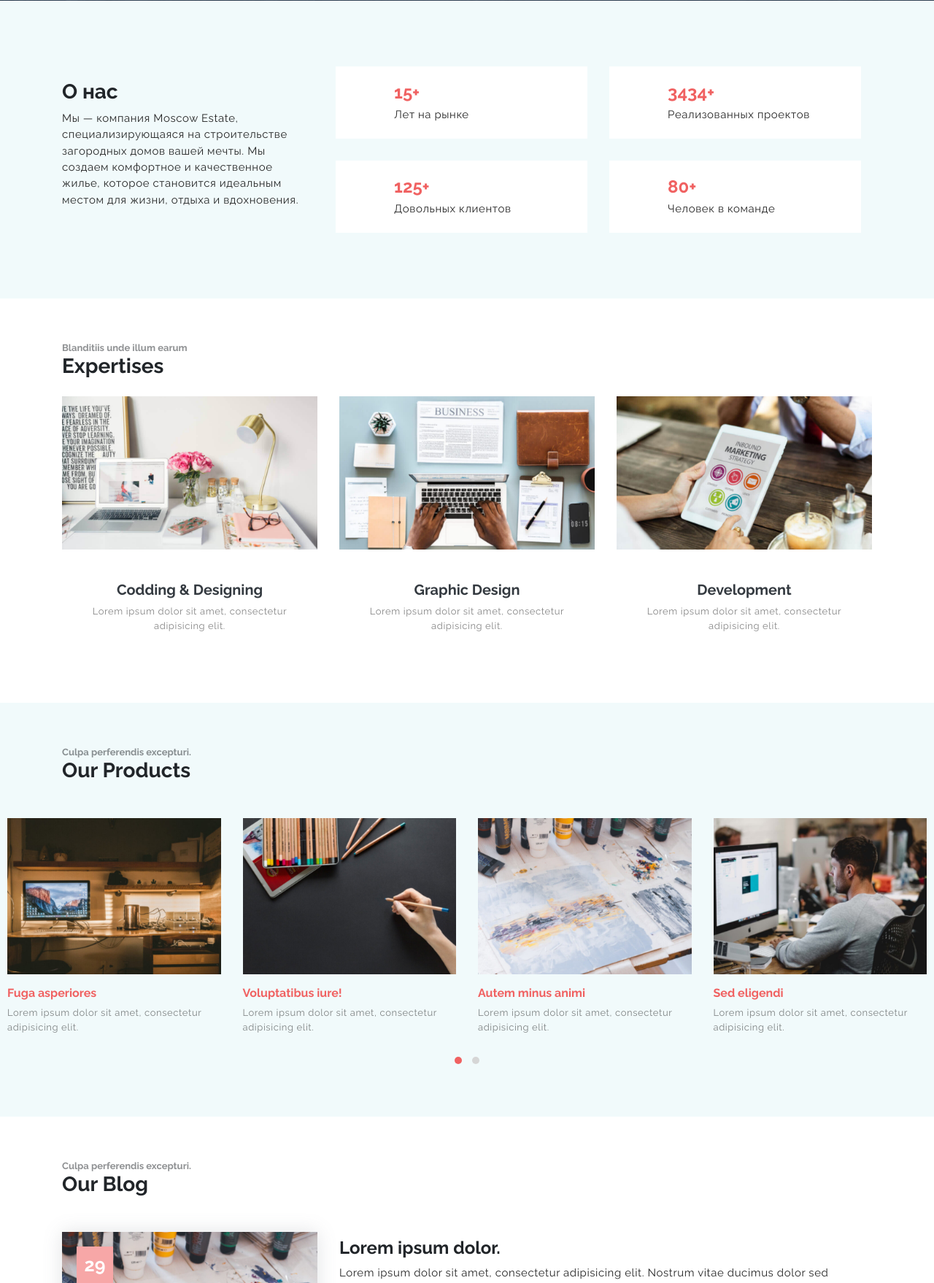
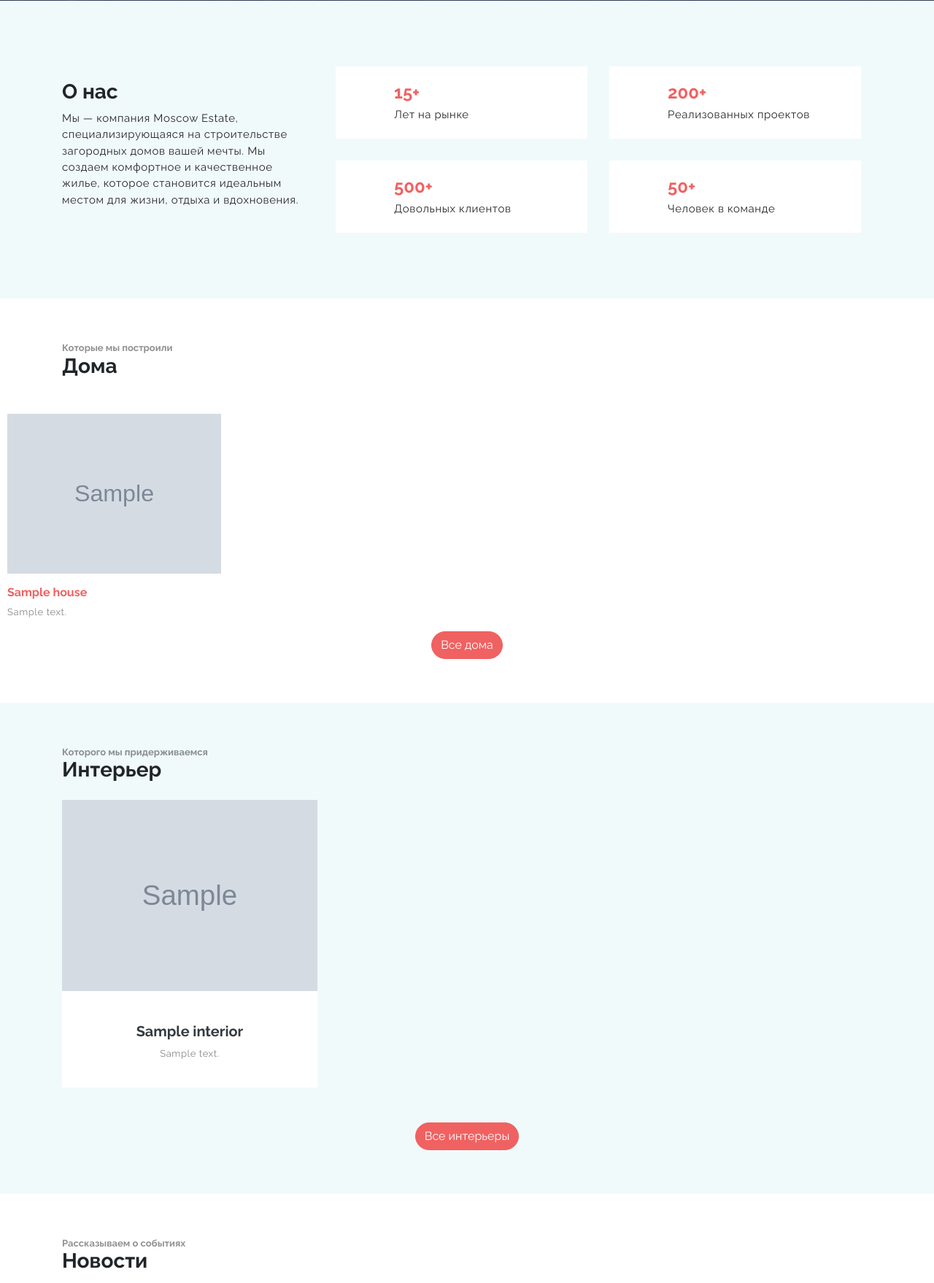
Before and after one commit to RomanPecheritsa/mestv, a Django app: template templates/main.html in a window 1280 px wide. Shown: the part 799-2557 px from the top of the page at 73% size. Run offline with Django 5.2, Linux system fonts and the light colour scheme; tables that the repository leaves empty hold one stand-in row (values such as "Sample post"); the template is opened without the code that fills it: values that come from a table or form of the project are taken from there, most other values are stand-ins (such as "Sample title", 1, 10 or a date in 2020); grey boxes marked "Sample" are stand-in pictures; some libraries are stand-ins or nearby versions.

Commit message:
changed template

```diff
--- a/templates/includes/header.html
+++ b/templates/includes/header.html
@@ -8,7 +8,8 @@
                     <div class="carousel-item {% if text.is_active %}active{% endif %}">
                         <div class="carousel-caption d-none d-md-block">
                             <h2 class="carousel-title">{{ text.title }}</h2>
-                            <button class="btn btn-primary btn-rounded">{{ header_button_text }}</button>
+                            <a class="btn btn-primary btn-rounded"
+                               href={% url 'houses:house_list' %}>Дома</a>
                         </div>
                     </div>
                 {% endfor %}
@@ -24,8 +25,8 @@
         <div class="socials text-right">
             <div class="row justify-content-between">
                 <div class="col">
-                    <a class="d-block subtitle"><i class="bi bi-telephone"></i> {{ contact_info.phone }}</a>
-                    <a class="d-block subtitle"><i class="bi bi-envelope"></i> {{ contact_info.email }}</a>
+                    <a class="d-block subtitle"><i class="bi bi-telephone"></i>  {{ contact_info.phone }}</a>
+                    <a class="d-block subtitle"><i class="bi bi-envelope"></i>    {{ contact_info.email }}</a>
                 </div>
                 <div class="col">
                     <h6 class="subtitle font-weight-normal mb-2">Социальные сети</h6>
--- a/templates/includes/navmenu_main.html
+++ b/templates/includes/navmenu_main.html
@@ -2,7 +2,7 @@
 <nav id="scrollspy" class="navbar navbar-light bg-light navbar-expand-lg fixed-top" data-spy="affix"
      data-offset-top="20">
     <div class="container">
-        <a class="navbar-brand" href={% url 'houses:home' %}><img src={% static 'imgs/logo.svg' %} class="brand-img"></a>
+        <a class="navbar-brand" href={% url 'houses:home' %}><img src="{% static 'imgs/logo.svg' %}" class="brand-img"></a>
         <button class="navbar-toggler" type="button" data-toggle="collapse" data-target="#navbarSupportedContent"
                 aria-controls="navbarSupportedContent" aria-expanded="false" aria-label="Toggle navigation">
             <span class="navbar-toggler-icon"></span>
--- /dev/null
+++ b/templates/includes/scroll_button.html
@@ -0,0 +1,3 @@
+<button id="scrollToTopBtn" title="Наверх">
+    <i class="bi bi-chevron-double-up"></i>
+</button>
--- a/templates/main.html
+++ b/templates/main.html
@@ -1,17 +1,18 @@
 {% load static %}
+{% load custom_filters %}
 <!DOCTYPE html>
 <html lang="en">
 <head>
     <meta charset="utf-8">
     <meta name="viewport" content="width=device-width, initial-scale=1, shrink-to-fit=no">
-    <meta name="description" content="Start your development with Ollie landing page.">
-    <meta name="author" content="Devcrud">
+    <meta name="description" content="Moscow Estate - turnkey country houses near Moscow">
+    <meta name="author" content="Roman Pecheritsa">
     <title>{{ title }}</title>
 
     <link rel="stylesheet" href={% static 'vendors/owl-carousel/css/owl.carousel.css' %}>
     <link rel="stylesheet" href={% static 'vendors/owl-carousel/css/owl.theme.default.css' %}>
     <link rel="stylesheet" href={% static 'css/ollie.css' %}>
-    <link rel="stylesheet" href={% static 'icons/font/bootstrap-icons.css' %}>
+    <link rel="stylesheet" href="{% static 'icons/bootstrap-icons.css' %}">
 </head>
 
 <body data-spy="scroll" data-target=".navbar" data-offset="40" id="home">
@@ -28,7 +29,6 @@
                 <p>Мы — компания Moscow Estate, специализирующаяся на строительстве загородных домов вашей мечты. Мы
                     создаем комфортное и качественное жилье, которое становится идеальным местом для жизни, отдыха и
                     вдохновения.</p>
-
             </div>
             <div class="col-sm-6 col-md-4 ml-auto">
                 <div class="widget">
@@ -45,7 +45,7 @@
                         <i class="bi bi-emoji-smile"></i>
                     </div>
                     <div class="infos-wrapper">
-                        <h4 class="text-primary">125+</h4>
+                        <h4 class="text-primary">500+</h4>
                         <p>Довольных клиентов</p>
                     </div>
                 </div>
@@ -56,7 +56,7 @@
                         <i class="bi bi-house"></i>
                     </div>
                     <div class="infos-wrapper">
-                        <h4 class="text-primary">3434+</h4>
+                        <h4 class="text-primary">200+</h4>
                         <p>Реализованных проектов</p>
                     </div>
                 </div>
@@ -65,7 +65,7 @@
                         <i class="bi bi-people"></i>
                     </div>
                     <div class="infos-wrapper">
-                        <h4 class="text-primary">80+</h4>
+                        <h4 class="text-primary">50+</h4>
                         <p>Человек в команде</p>
                     </div>
                 </div>
@@ -74,108 +74,60 @@
     </div>
 </section>
 
-<section class="section" id="interior">
-    <div class="container">
-        <h6 class="xs-font mb-0">Blanditiis unde illum earum</h6>
-        <h3 class="section-title mb-4">Expertises</h3>
-
-        <div class="row text-center">
-            <div class="col-lg-4">
-                <a href="javascript:void(0)" class="card border-0 text-dark">
-                    <img class="card-img-top" src={% static 'imgs/img-5.jpg' %} alt="Download free bootstrap 4 landing
-                         page, free boootstrap 4 templates, Download free bootstrap 4.1 landing page, free boootstrap
-                         4.1.1 templates, ollie Landing page">
-                    <span class="card-body">
-                            <h4 class="title mt-4">Codding &amp; Designing</h4>
-                            <p class="xs-font">Lorem ipsum dolor sit amet, consectetur adipisicing elit.</p>
-                        </span>
-                </a>
-            </div>
-            <div class="col-lg-4">
-                <a href="javascript:void(0)" class="card border-0 text-dark">
-                    <img class="card-img-top" src={% static 'imgs/img-6.jpg' %} alt="Download free bootstrap 4 landing
-                         page, free boootstrap 4 templates, Download free bootstrap 4.1 landing page, free boootstrap
-                         4.1.1 templates, ollie Landing page">
-                    <span class="card-body">
-                            <h4 class="title mt-4">Graphic Design</h4>
-                            <p class="xs-font">Lorem ipsum dolor sit amet, consectetur adipisicing elit.</p>
-                        </span>
-                </a>
-            </div>
-            <div class="col-lg-4">
-                <a href="javascript:void(0)" class="card border-0 text-dark">
-                    <img class="card-img-top" src={% static 'imgs/img-7.jpg' %} alt="Download free bootstrap 4 landing
-                         page, free boootstrap 4 templates, Download free bootstrap 4.1 landing page, free boootstrap
-                         4.1.1 templates, ollie Landing page">
-                    <span class="card-body">
-                            <h4 class="title mt-4">Development</h4>
-                            <p class="xs-font">Lorem ipsum dolor sit amet, consectetur adipisicing elit.</p>
-                        </span>
-                </a>
-            </div>
-        </div>
-    </div>
-</section>
 
 <section class="section" id="houses">
     <div class="container">
-        <h6 class="xs-font mb-0">Culpa perferendis excepturi.</h6>
-        <h3 class="section-title pb-4">Our Products</h3>
+        <h6 class="xs-font mb-0">Которые мы построили</h6>
+        <h3 class="section-title pb-4">Дома</h3>
     </div>
 
 
     <div id="owl-portfolio" class="owl-carousel owl-theme mt-4">
-        <a href="javascript:void(0)" class="item expertises-item">
-            <img src={% static 'imgs/img-1.jpg' %} alt="Download free bootstrap 4 landing page, free boootstrap 4
-                 templates, Download free bootstrap 4.1 landing page, free boootstrap 4.1.1 templates, ollie Landing
-                 page" class="box-shadow">
-            <h6 class="mt-3 mb-2">Fuga asperiores</h6>
-            <p class="xs-font">Lorem ipsum dolor sit amet, consectetur adipisicing elit.</p>
-        </a>
-        <a href="javascript:void(0)" class="item expertises-item">
-            <img src={% static 'imgs/img-2.jpg' %} alt="Download free bootstrap 4 landing page, free boootstrap 4
-                 templates, Download free bootstrap 4.1 landing page, free boootstrap 4.1.1 templates, ollie Landing
-                 page" class="box-shadow">
-            <h6 class="mt-3 mb-2">Voluptatibus iure!</h6>
-            <p class="xs-font">Lorem ipsum dolor sit amet, consectetur adipisicing elit.</p>
-        </a>
-        <a href="javascript:void(0)" class="item expertises-item">
-            <img src={% static 'imgs/img-3.jpg' %} alt="Download free bootstrap 4 landing page, free boootstrap 4
-                 templates, Download free bootstrap 4.1 landing page, free boootstrap 4.1.1 templates, ollie Landing
-                 page" class="box-shadow">
-            <h6 class="mt-3 mb-2">Autem minus animi</h6>
-            <p class="xs-font">Lorem ipsum dolor sit amet, consectetur adipisicing elit.</p>
-        </a>
-        <a href="javascript:void(0)" class="item expertises-item">
-            <img src={% static 'imgs/img-4.jpg' %} alt="Download free bootstrap 4 landing page, free boootstrap 4
-                 templates, Download free bootstrap 4.1 landing page, free boootstrap 4.1.1 templates, ollie Landing
-                 page" class="box-shadow">
-            <h6 class="mt-3 mb-2">Sed eligendi</h6>
-            <p class="xs-font">Lorem ipsum dolor sit amet, consectetur adipisicing elit.</p>
-        </a>
-        <a href="javascript:void(0)" class="item expertises-item">
-            <img src={% static 'imgs/img-8.jpg' %} alt="Download free bootstrap 4 landing page, free boootstrap 4
-                 templates, Download free bootstrap 4.1 landing page, free boootstrap 4.1.1 templates, ollie Landing
-                 page" class="box-shadow">
-            <h6 class="mt-3 mb-2">Totam eveniet assumenda!</h6>
-            <p class="xs-font">Lorem ipsum dolor sit amet, consectetur adipisicing elit.</p>
-        </a>
-        <a href="javascript:void(0)" class="item expertises-item">
-            <img src={% static 'imgs/img-9.jpg' %} alt="Download free bootstrap 4 landing page, free boootstrap 4
-                 templates, Download free bootstrap 4.1 landing page, free boootstrap 4.1.1 templates, ollie Landing
-                 page" class="box-shadow">
-            <h6 class="mt-3 mb-2">Sapiente dolore ut</h6>
-            <p class="xs-font">Lorem ipsum dolor sit amet, consectetur adipisicing elit.</p>
-        </a>
+        {% for house in main_houses %}
+            <a href="{% url 'houses:house_detail'  house.pk %}" class="item expertises-item">
+            <img src="{{ house.main_photo.url }}" alt="{{ house.name }}">
+            <h6 class="mt-3 mb-2">{{ house.name }}</h6>
+            <p class="xs-font">{{ house.description|truncate_smart:100 }}</p>
+            </a>
+        {% endfor %}
+    </div>
+    <div style="text-align: center">
+        <a class="btn btn-primary btn-rounded" href={% url 'houses:house_list' %}>Все дома</a>
     </div>
 
+</section>
+
+<section class="section" id="interior">
+    <div class="container">
+        <h6 class="xs-font mb-0">Которого мы придерживаемся</h6>
+        <h3 class="section-title mb-4">Интерьер</h3>
+
+        <div class="row text-center">
+            {% for interior in main_interiors %}
+            <div class="col-lg-4">
+                <a href="{% url 'houses:interior_gallery' %}?interior={{ interior.id }}" class="card border-0 text-dark">
+                    <img class="card-img-top" src="{{ interior.main_photo.url }}" alt="{{ interior.name }}">
+                    <span class="card-body">
+                        <h4 class="title mt-4">{{ interior.name }}</h4>
+                        <p class="xs-font">{{ interior.description }}</p>
+                    </span>
+                </a>
+            </div>
+            {% endfor %}
+        </div>
+    </div>
+    <br>
+    <br>
+    <div style="text-align: center">
+        <a class="btn btn-primary btn-rounded" href="{% url 'houses:interior_gallery' %}">Все интерьеры</a>
+    </div>
 </section>
 
 <section class="section" id="news">
 
     <div class="container mb-3">
-        <h6 class="xs-font mb-0">Culpa perferendis excepturi.</h6>
-        <h3 class="section-title mb-5">Our Blog</h3>
+        <h6 class="xs-font mb-0">Рассказываем о событиях</h6>
+        <h3 class="section-title mb-5">Новости</h3>
 
         <div class="blog-wrapper">
             <div class="img-wrapper">
@@ -222,19 +174,19 @@
                         <h6>Контактная информация</h6>
                     </li>
                     <li class="list-body">
-                        <p class="py-2">Свяжитесь с нами и мы ответим вам в течении 24 часов</p>
-                        <p class="py-2"><i class="bi bi-geo-alt"></i> {{ contact_info.address }}</p>
-                        <p class="py-2"><i class="bi bi-envelope"></i> {{ contact_info.email }}</p>
-                        <p class="py-2"><i class="bi bi-telephone"></i> {{ contact_info.phone }}</p>
+                        <p class="py-2"><i class="bi bi-geo-alt"></i>{{ contact_info.address }}</p>
+                        <p class="py-2"><i class="bi bi-envelope"></i>{{ contact_info.email }}</p>
+                        <p class="py-2"><i class="bi bi-telephone"></i>{{ contact_info.phone }}</p>
 
                     </li>
                 </ul>
             </div>
         </div>
+
         {% include 'includes/footer.html' %}
     </div>
 </section>
-
+{% include 'includes/scroll_button.html' %}
 <script src={% static 'vendors/jquery/jquery-3.4.1.js' %}></script>
 <script src={% static 'vendors/bootstrap/bootstrap.bundle.js' %}></script>
 <script src={% static 'vendors/bootstrap/bootstrap.affix.js' %}></script>
```
Also changed, not shown: templates/base.html (+10 -4 lines), templates/components.html (+4 -3 lines), templates/houses/house_detail.html (added, +44 -0 lines), templates/houses/house_list.html (+36 -39 lines), templates/houses/interior_gallery.html (added, +35 -0 lines), templates/includes/navmenu.html (+12 -4 lines).
